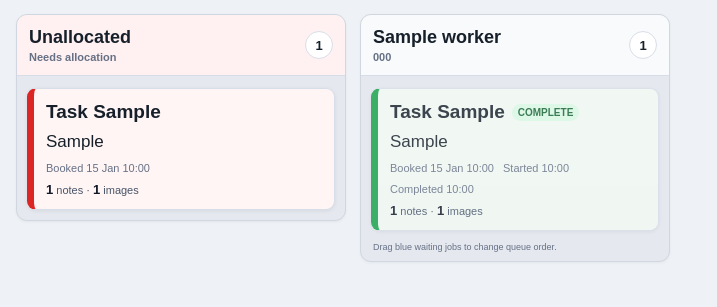
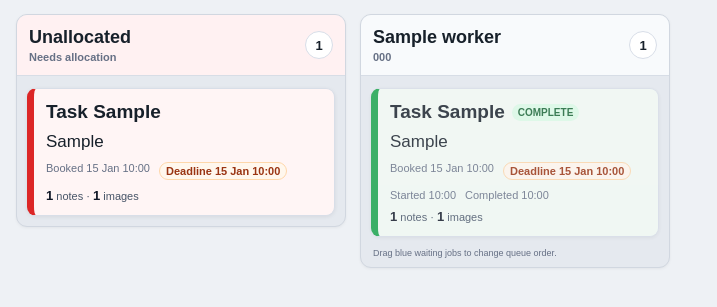
Before and after one commit to Manic8484/job-monitor, a Flask app: template templates/warehouse_tasks.html in a window 1280 px wide. Shown: the part 70-377 px from the top of the page, without its empty margins (0-717 px from the left). Run offline with Flask 3, Linux system fonts and the light colour scheme; the template is opened without the code that fills it: most values are stand-ins (such as "Sample title", 1, 10 or a date in 2020); some libraries are stand-ins or nearby versions.

Commit message:
Add files via upload

```diff
--- a/templates/warehouse_tasks.html
+++ b/templates/warehouse_tasks.html
@@ -23,7 +23,7 @@ main{padding:14px 16px 24px;overflow-x:auto}.board{display:flex;align-items:flex
 .task.unallocated{border-left-color:var(--red);background:var(--red-bg)}.task.in-progress{border-left-color:var(--amber);background:var(--amber-bg)}.task.complete{border-left-color:var(--green);background:var(--green-bg);opacity:.82}.task.priority:not(.complete){box-shadow:inset 0 0 0 1px rgba(220,38,38,.18),0 1px 4px rgba(0,0,0,.07)}
 .task[draggable="true"]{cursor:grab}.task.dragging{opacity:.38;cursor:grabbing}.pile.drag-over{background:#dbeafe}
 .topline{display:flex;align-items:center;gap:7px;flex-wrap:wrap}.ref{font-size:19px;font-weight:800}.badge{font-size:10px;font-weight:800;border-radius:10px;padding:3px 6px;background:#eef2f6;color:#344054;text-transform:uppercase}.badge.priority{background:#fee2e2;color:#991b1b}.badge.status-in{background:#fef3c7;color:#92400e}.badge.status-done{background:#dcfce7;color:#166534}.badge.drag{background:#dbeafe;color:#1d4ed8}
-.headline{font-size:17px;line-height:1.32;margin-top:8px}.meta{display:flex;gap:9px;flex-wrap:wrap;font-size:11px;color:var(--muted);margin-top:9px}.counts{font-size:11px;color:#475467;margin-top:8px}.counts strong{font-size:13px;color:#111827}
+.headline{font-size:17px;line-height:1.32;margin-top:8px}.meta{display:flex;gap:9px;flex-wrap:wrap;font-size:11px;color:var(--muted);margin-top:9px}.deadline{font-weight:800;color:#9a3412;background:#fff7ed;border:1px solid #fed7aa;border-radius:10px;padding:2px 6px}.counts{font-size:11px;color:#475467;margin-top:8px}.counts strong{font-size:13px;color:#111827}
 .reorder-note{font-size:9px;color:var(--muted);padding:0 12px 9px}.save-state{font-size:10px;margin-left:auto;color:var(--muted)}.save-state.error{color:#b42318;font-weight:700}.save-state.ok{color:#067647;font-weight:700}
 dialog{border:0;border-radius:12px;width:min(1000px,94vw);padding:0;box-shadow:0 20px 60px rgba(0,0,0,.28)}dialog::backdrop{background:rgba(15,23,42,.48)}.mh{padding:14px 16px;border-bottom:1px solid #e5e7eb;display:flex;justify-content:space-between;align-items:center}.mh strong{font-size:20px}.close{font-size:25px;border:0;background:none;cursor:pointer}.mb{padding:16px}.summary{background:#f8fafc;border:1px solid #e2e8f0;border-radius:9px;padding:12px;margin-bottom:14px}.summary .headline{margin-top:5px}.section{margin-top:18px}.section h3{margin:0 0 8px;font-size:14px}.note{border-left:4px solid #94a3b8;background:#f8fafc;padding:9px 11px;margin-bottom:8px;border-radius:4px}.notehead{font-size:10px;font-weight:800;color:#64748b;margin-bottom:5px}.note pre{font:inherit;white-space:pre-wrap;margin:0}.media{display:flex;gap:10px;overflow-x:auto;padding-bottom:7px}.media-item{min-width:145px;max-width:180px}.media-item img{width:145px;height:120px;object-fit:cover;border-radius:7px;border:1px solid #ddd;display:block}.filebox{width:145px;height:120px;border:1px solid #ddd;border-radius:7px;display:flex;align-items:center;justify-content:center;background:#f8fafc;font-size:12px;text-align:center;padding:8px}.media-cap{font-size:9px;margin-top:4px;color:#64748b;overflow-wrap:anywhere}.loading{color:var(--muted)}
 @media(max-width:700px){header{padding:11px 12px}.board{gap:10px}.column,.column.unallocated{width:286px}.headline{font-size:16px}.ref{font-size:18px}}
@@ -43,7 +43,7 @@ dialog{border:0;border-radius:12px;width:min(1000px,94vw);padding:0;box-shadow:0
       <article class="task unallocated {% if t.priority_job %}priority{% endif %}" onclick="openTask('{{ t.job_ref }}')">
         <div class="topline"><span class="ref">Task {{ t.job_ref }}</span>{% if t.priority_job %}<span class="badge priority">Priority</span>{% endif %}</div>
         <div class="headline">{{ t.despatch_instructions or 'No short instruction supplied' }}</div>
-        <div class="meta"><span>Booked {{ t.booked_at.strftime('%d %b %H:%M') if t.booked_at else '—' }}</span></div>
+        <div class="meta"><span>Booked {{ t.booked_at.strftime('%d %b %H:%M') if t.booked_at else '—' }}</span>{% if t.deadline_at %}<span class="deadline">Deadline {{ t.deadline_at.strftime('%d %b %H:%M') }}</span>{% endif %}</div>
         <div class="counts"><strong>{{ t.note_count }}</strong> notes · <strong>{{ t.image_count }}</strong> images{% if t.media_count != t.image_count %} · {{ t.media_count - t.image_count }} files{% endif %}</div>
       </article>
       {% else %}<div class="empty">No unallocated warehouse tasks.</div>{% endfor %}
@@ -73,6 +73,7 @@ dialog{border:0;border-radius:12px;width:min(1000px,94vw);padding:0;box-shadow:0
         <div class="headline">{{ t.despatch_instructions or 'No short instruction supplied' }}</div>
         <div class="meta">
           <span>Booked {{ t.booked_at.strftime('%d %b %H:%M') if t.booked_at else '—' }}</span>
+          {% if t.deadline_at %}<span class="deadline">Deadline {{ t.deadline_at.strftime('%d %b %H:%M') }}</span>{% endif %}
           {% if t.started_at %}<span>Started {{ t.started_at.strftime('%H:%M') }}</span>{% endif %}
           {% if t.completed_at %}<span>Completed {{ t.completed_at.strftime('%H:%M') }}</span>{% endif %}
         </div>
@@ -98,7 +99,7 @@ async function openTask(ref){
     const r=await fetch('/api/warehouse-task/'+encodeURIComponent(ref));const d=await r.json();
     if(!r.ok||!d.ok){modalBody.textContent=d.error||'Could not load task';return;}
     const t=d.task;
-    let h='<div class="summary"><div><b>'+esc(t.allocation_name?((t.allocation_code||'')+' · '+t.allocation_name):'UNALLOCATED')+'</b></div><div class="headline">'+esc(t.despatch_instructions||'No short instruction supplied')+'</div><div class="meta"><span>'+esc(t.task_status)+'</span><span>Booked '+esc(fmtDate(t.booked_at))+'</span></div></div>';
+    let h='<div class="summary"><div><b>'+esc(t.allocation_name?((t.allocation_code||'')+' · '+t.allocation_name):'UNALLOCATED')+'</b></div><div class="headline">'+esc(t.despatch_instructions||'No short instruction supplied')+'</div><div class="meta"><span>'+esc(t.task_status)+'</span><span>Booked '+esc(fmtDate(t.booked_at))+'</span>'+(t.deadline_at?'<span class="deadline">Deadline '+esc(fmtDate(t.deadline_at))+'</span>':'')+'</div></div>';
     h+='<div class="section"><h3>Full notes ('+d.notes.length+')</h3>';
     if(!d.notes.length)h+='<div class="loading">No detailed notes received yet.</div>';
     for(const n of d.notes){h+='<div class="note"><div class="notehead">'+esc(n.source)+' · '+esc(n.sender||'')+' · '+esc(fmtDate(n.received_at||n.created_at))+'</div><pre>'+esc(n.note_text)+'</pre></div>';}
```
